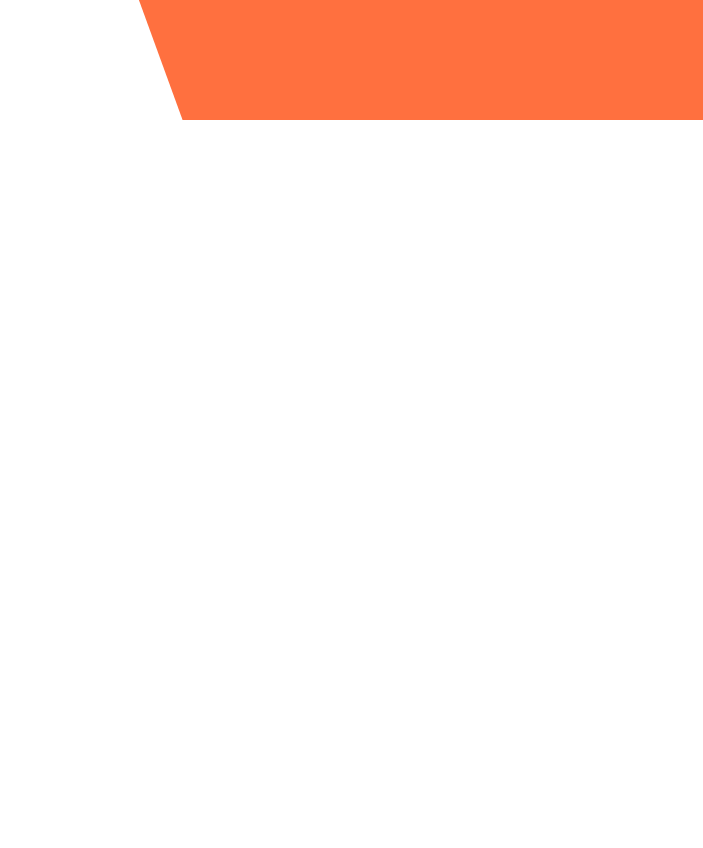
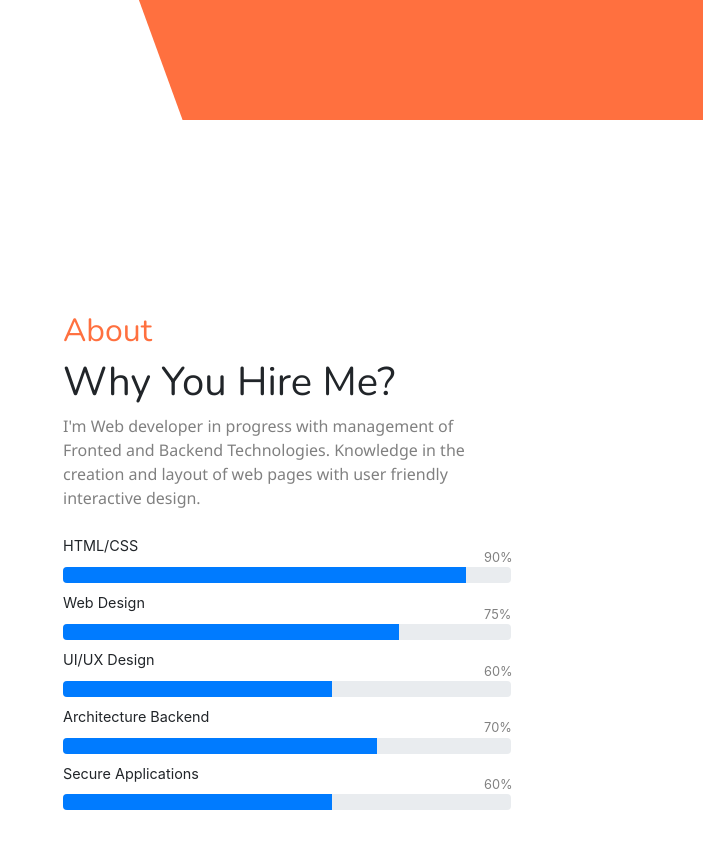
Before and after one commit to Aujemd/Portfolio-React, a React app: page / in a window 1280 px wide. Shown: the part 680-1528 px from the top of the page, without its empty margins (577-1280 px from the left). Before the commit the page ends 800 px from the top, so only its background shows below. Built offline with nearby package versions, Linux system fonts and the light colour scheme.

Commit message:
About estilizado

```diff
--- a/package.json
+++ b/package.json
@@ -37,7 +37,9 @@
     "webpack-dev-server": "^3.10.3"
   },
   "dependencies": {
+    "bootstrap": "^4.4.1",
     "react": "^16.13.1",
-    "react-dom": "^16.13.1"
+    "react-dom": "^16.13.1",
+    "reactstrap": "^8.4.1"
   }
 }
--- /dev/null
+++ b/src/components/AboutContent.js
@@ -0,0 +1,10 @@
+import React from 'react';
+
+export const AboutContent = () => {
+    return <div className="about-content">
+    <h2 className="about-content-subtitle">About</h2>
+    <h1 className="about-content-title">Why You Hire Me?</h1>
+    <p className="about-content-text">I'm Web developer in progress with management of Fronted and Backend Technologies. Knowledge in
+    the creation and layout of web pages with user friendly interactive design.</p>
+</div>
+}
--- /dev/null
+++ b/src/components/AboutStats.js
@@ -0,0 +1,22 @@
+import React from 'react'
+import { Progress } from 'reactstrap'
+
+export const AboutStats = () => {
+    return <div className="about-stats">
+    <p className="about-stats-skills-title">HTML/CSS</p>
+    <p className="about-stats-percentage">90%</p>
+    <Progress value='90'color="orange"/>
+    <p className="about-stats-skills-title">Web Design</p>
+    <p className="about-stats-percentage">75%</p>
+    <Progress value='75'color="orange"/>
+    <p className="about-stats-skills-title">UI/UX Design</p>
+    <p className="about-stats-percentage">60%</p>
+    <Progress value='60'color="orange"/>
+    <p className="about-stats-skills-title">Architecture Backend</p>
+    <p className="about-stats-percentage">70%</p>
+    <Progress value='70'color="orange"/>
+    <p className="about-stats-skills-title">Secure Applications</p>
+    <p className="about-stats-percentage">60%</p>
+    <Progress value='60'color="orange"/>
+    </div>
+}
--- a/src/components/App.js
+++ b/src/components/App.js
@@ -1,8 +1,10 @@
 import React from 'react'
 import {Home} from '../containers/Home'
+import {About} from '../containers/About'
 import '../sass/App.scss';
 export const App = () => {
     return <>
     <Home />
+    <About/>
     </>
 }
--- /dev/null
+++ b/src/containers/About.js
@@ -0,0 +1,11 @@
+import React from 'react'
+import {AboutContent} from '../components/AboutContent'
+import {AboutStats} from '../components/AboutStats'
+
+export const About = () =>{
+    return<div className="about-container">
+        <div className="about-hero"></div>
+        <AboutContent/>
+        <AboutStats/>
+    </div>
+}
--- a/src/index.js
+++ b/src/index.js
@@ -1,6 +1,7 @@
 import React from 'react'
 import ReactDOM from 'react-dom'
 import {App} from './components/App'
+import 'bootstrap/dist/css/bootstrap.css';
 
 const container = document.getElementById('app')
 
--- a/src/sass/App.scss
+++ b/src/sass/App.scss
@@ -2,3 +2,4 @@
 @import 'components/grids.scss';
 @import 'components/vars.scss';
 @import 'components/Home.scss';
+@import 'components/About.scss';
--- /dev/null
+++ b/src/sass/components/About.scss
@@ -0,0 +1,53 @@
+.about{
+    &-container{
+        height: 100vh;
+        @include display-grid;
+        @include grid-template-columns(1fr grid-repeat(1));
+        @include grid-template-rows(1fr grid-repeat(1));
+        grid-template-areas: "hero content"
+                            "hero stats";
+    }
+
+    &-hero{
+        grid-area: hero;
+    }
+
+    &-content{
+        grid-area: content;
+        width: 70%;
+        margin-top: 30%;
+        &-subtitle{
+            color: $color-primario;
+            font-family: $Fuente1;
+        }
+
+        &-title{
+            font-family: $Fuente1;
+            font-size: 2.5em;
+        }
+
+        &-text{
+            font-family: $Fuente2;
+            color: gray;
+        }
+    }
+
+    &-stats{
+        grid-area: stats;
+        width: 70%;
+
+        &-skills-title{
+            margin: 0;
+            font-size: .9em;
+            margin-top: 2%;
+        }
+
+        &-percentage{
+            margin: 0;
+            margin-left: 94%;
+            margin-top: -2%;
+            font-size: .8em;
+            color: gray;
+        }
+    }
+}
--- a/src/sass/components/Home.scss
+++ b/src/sass/components/Home.scss
@@ -105,6 +105,11 @@
             text-decoration: none;
             border-radius: 5px;
         }
+
+        &-button:hover{
+            color: white;
+            text-decoration: none;
+        }
     }
 
     &-social{
@@ -112,8 +117,6 @@
         margin-right: 12%;
         padding: 2%;
         margin-bottom: 24%;
-        border: .5px solid $color-primario;
-        border-radius: 40px;
 
         ul{
             display: flex;
--- a/src/sass/components/bootstrap_reboot.scss
+++ b/src/sass/components/bootstrap_reboot.scss
@@ -5,8 +5,8 @@ html {
   line-height: 1.15;
   -ms-text-size-adjust: 100%;
   -webkit-text-size-adjust: 100%;
-  overflow: hidden;
   font-family: system-ui;
+  overflow-x: hidden;
 }
 
 body {
```
Also changed, not shown: 1 other file (tests, documents, lock files or other folders).
